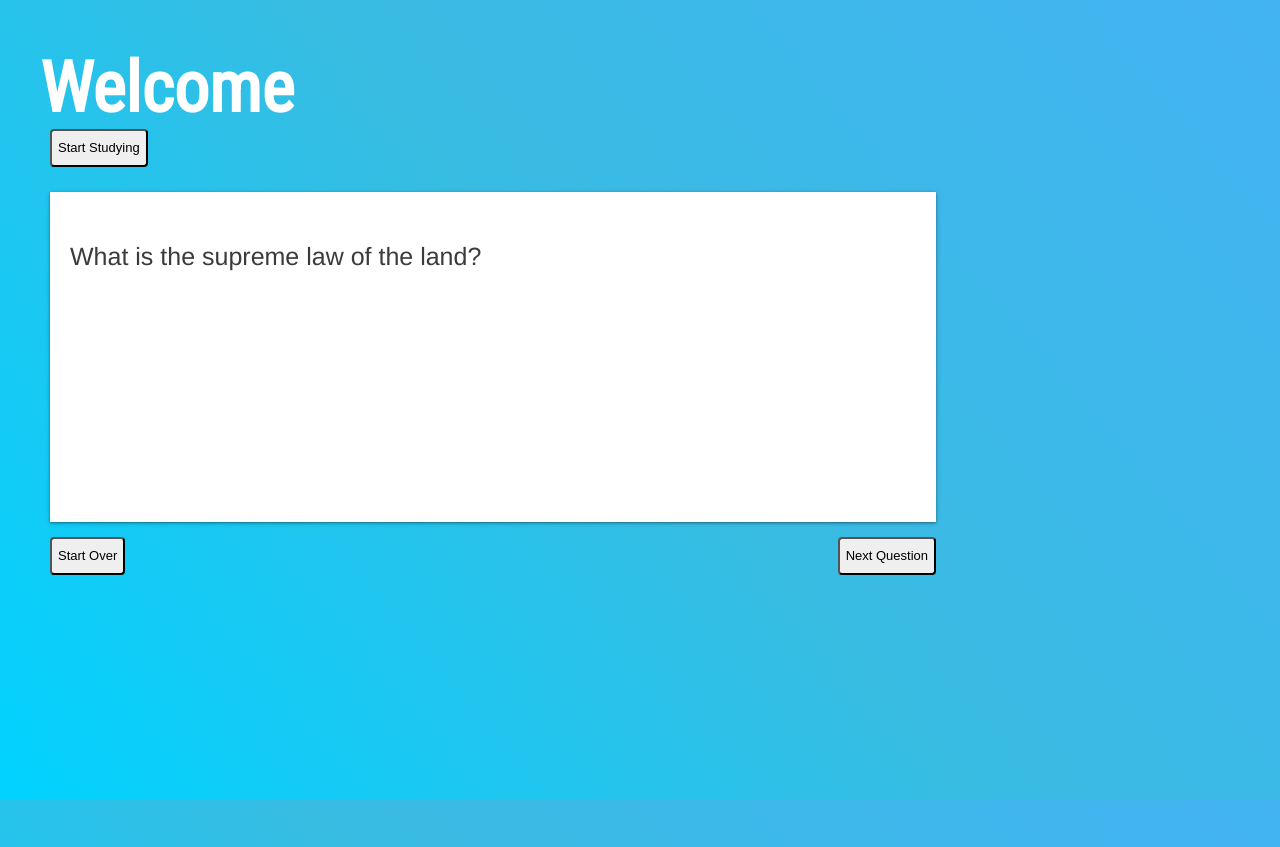
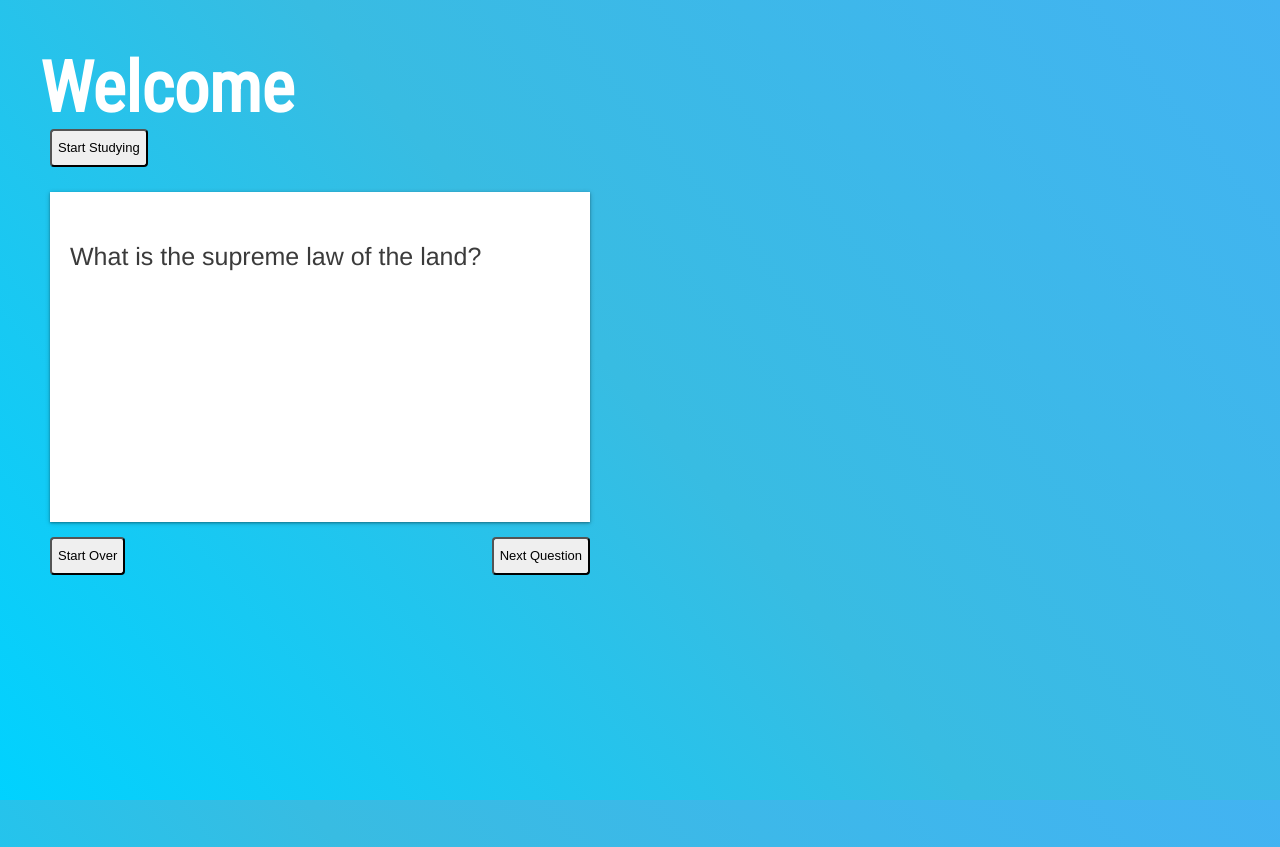
Before and after one commit to loucilvr/Flippy, a React (Create React App) app: page / in a window 1280 px wide. Both pictures are taken after a click on the input "Start Studying". Built offline with nearby package versions, Linux system fonts and the light colour scheme.

Commit message:
give navigation buttons a fixed width for now

```diff
--- a/src/assets/App.css
+++ b/src/assets/App.css
@@ -58,7 +58,7 @@ hr {
   font-family: 'Helvetica Neue', sans-serif !important;
   background-color: #fff;
   color: #3b3b3b;
-  width: auto;
+  width: 500px;
   height: 230px;
   padding: 50px 20px;
   margin-left: 10px;
@@ -94,3 +94,8 @@ hr {
   border-radius: 4px;
   float: left;
 }
+
+.navigate {
+  width: 550px;
+  height: 90px;
+}
--- a/src/assets/index.css
+++ b/src/assets/index.css
@@ -4,7 +4,8 @@ body {
   /*color: #3f3f3f;*/
   height: 100%;
   color: #fff;
-  width: 70%;
+  width: 55%;
+  overflow-y: hidden;
 }
 
 html {
--- a/src/js/components/StudyGuide.js
+++ b/src/js/components/StudyGuide.js
@@ -44,12 +44,14 @@ export default class StudyGuide extends Component {
                          { this.state.showAnswer && cards[this.state.card].answer }
                      </div>
                  </div>
+                <div className="navigate">
                  <input type="submit" name="name"
                         className="startOver" value="Start Over"
                         onClick={ this.startOver }></input>
                  <input type="submit" name="name"
                         className="nextCard" value="Next Question"
                         onClick={ this.showNextCard }></input>
+                </div>
             </div>
         )
     }
```
